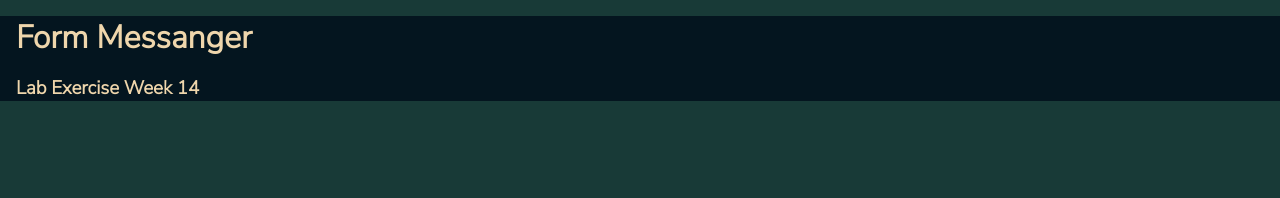
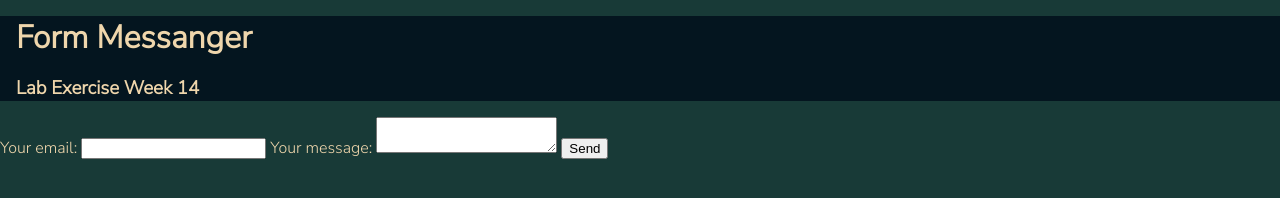
Before and after one commit to mrkeyboard44/lab-week-14, a plain HTML site: page index.html in a window 1280 px wide. Drawn offline with Linux system fonts and the light colour scheme.

Commit message:
added basic form template

```diff
--- a/index.html
+++ b/index.html
@@ -17,7 +17,7 @@
             <h3>Lab Exercise Week 14</h3>
         </header>
         <section>
-            <!-- <form
+            <form
                 action="https://formspree.io/f/xleaeydl"
                 method="POST"
             >
@@ -31,7 +31,7 @@
                 </label>
                 <button type="submit">Send</button>
             </form>
-        </section> -->
+        </section>
     </div>
 </body>
 </html>
```
